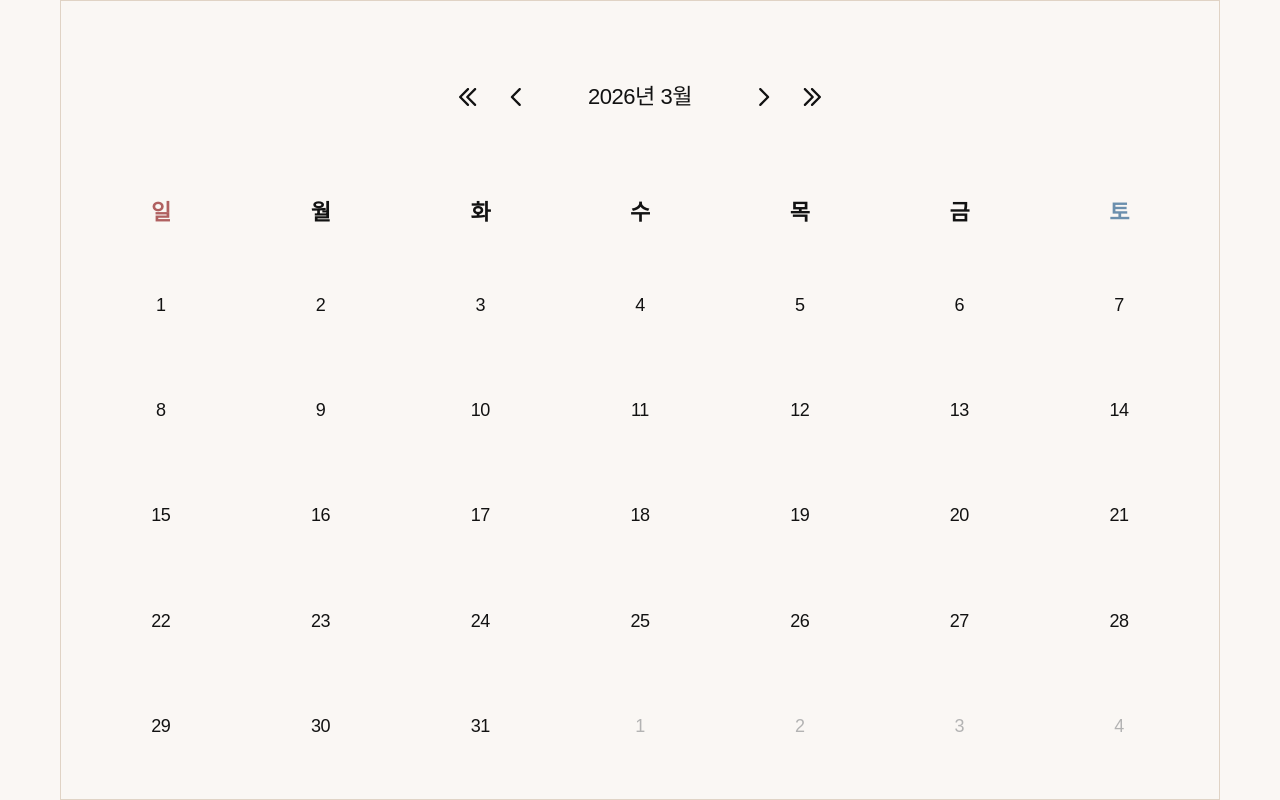
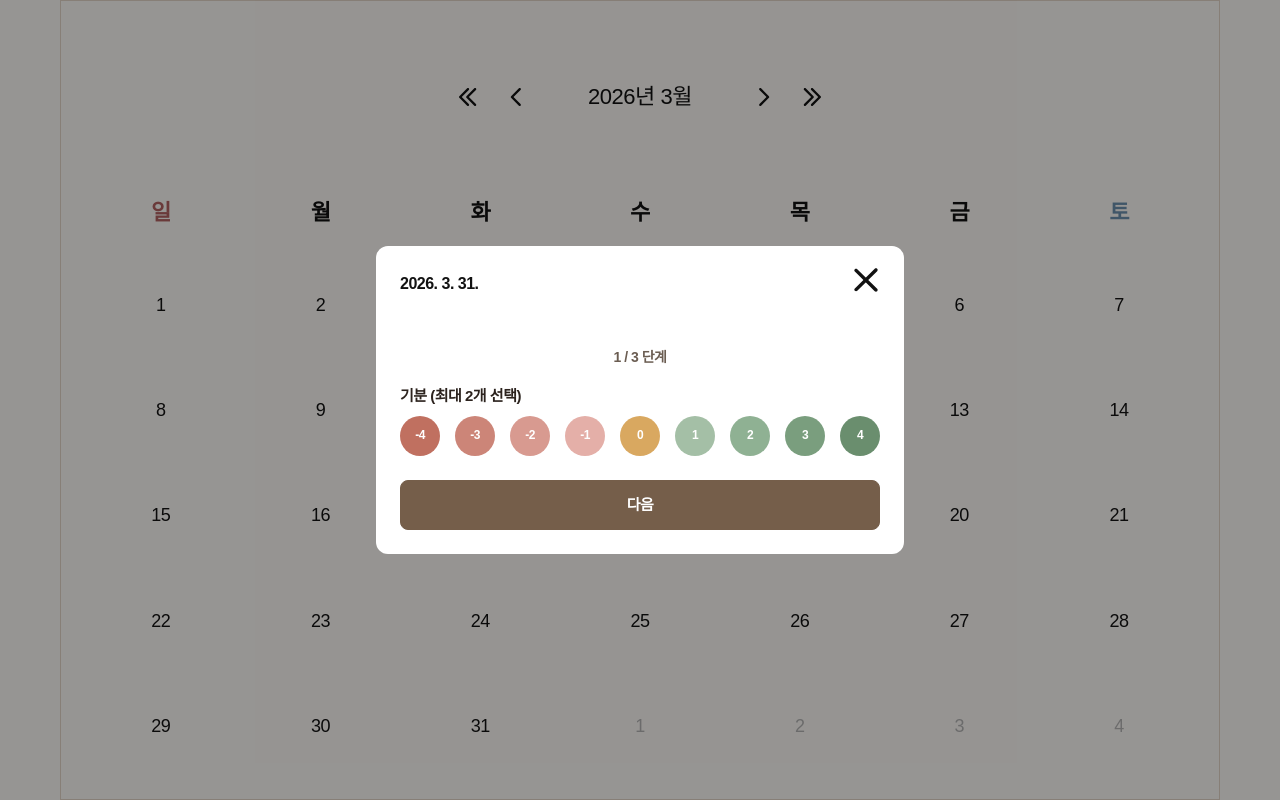
Before and after one commit to strawberrylounge/daily-mood-diary-web, a Next.js app: page / in a window 1280 px wide. Both pictures are taken after a click on the button "31". Built offline with nearby package versions, Linux system fonts and the light colour scheme; a web font is replaced by a local one.

Commit message:
feat: 모달 연결

```diff
--- a/src/components/calendar/Calendar.tsx
+++ b/src/components/calendar/Calendar.tsx
@@ -1,7 +1,10 @@
 "use client";
 
+import { useState } from "react";
 import ReactCalendar from "react-calendar";
 
+import Modal from "@/components/common/Modal";
+import RecordForm from "@/components/record/RecordForm";
 import ChevronIcon from "@/assets/icons/chevron.svg";
 import ChevronDoubleIcon from "@/assets/icons/chevron-double.svg";
 
@@ -11,14 +14,19 @@ type ValuePiece = Date | null;
 type Value = ValuePiece | [ValuePiece, ValuePiece];
 
 export default function Calendar() {
-  const handleChange = (value: Value) => {
-    console.log(value);
+  const [selectedDate, setSelectedDate] = useState<Date | null>(null);
+  const [isModalOpen, setIsModalOpen] = useState(false);
+
+  const handleDayClick = (date: Date) => {
+    setSelectedDate(date);
+    setIsModalOpen(true);
   };
 
   return (
+    <>
       <div className={styles.container}>
         <ReactCalendar
-        onChange={handleChange}
+          onClickDay={handleDayClick}
           locale="ko-KR"
           calendarType="gregory"
           prevLabel={<ChevronIcon style={{ transform: "rotate(180deg)" }} />}
@@ -30,5 +38,18 @@ export default function Calendar() {
           formatDay={(locale, date) => date.getDate().toString()}
         />
       </div>
+      <Modal
+        isOpen={isModalOpen}
+        onClose={() => setIsModalOpen(false)}
+        title={selectedDate?.toLocaleDateString("ko-KR") ?? ""}
+      >
+        {selectedDate && (
+          <RecordForm
+            date={selectedDate}
+            onClose={() => setIsModalOpen(false)}
+          />
+        )}
+      </Modal>
+    </>
   );
 }
--- a/src/components/common/Modal.module.scss
+++ b/src/components/common/Modal.module.scss
@@ -0,0 +1,42 @@
+@use "../../styles/abstracts/index" as *;
+
+.overlay {
+  z-index: 99;
+  position: fixed;
+  inset: 0;
+  @include flexbox(center);
+  background: rgba($color: color("black"), $alpha: 0.4);
+  .modal {
+    display: flex;
+    flex-direction: column;
+    border-radius: 12px;
+    background: color("surface");
+  }
+}
+
+.header {
+  display: flex;
+  align-items: center;
+  justify-content: space-between;
+  padding: 20px 24px;
+  border-bottom: 1px solid var(--color-border);
+  flex-shrink: 0;
+}
+
+.title {
+  font-size: 16px;
+  font-weight: 600;
+}
+
+.closeBtn {
+  background: none;
+  border: none;
+  cursor: pointer;
+  font-size: 16px;
+  color: var(--color-text-secondary);
+}
+
+.body {
+  overflow-y: auto;
+  padding: 24px;
+}
--- a/src/components/common/Modal.tsx
+++ b/src/components/common/Modal.tsx
@@ -0,0 +1,49 @@
+"use client";
+
+import { useEffect } from "react";
+
+import CloseIcon from "@/assets/icons/close.svg";
+
+import styles from "./Modal.module.scss";
+
+interface ModalProps {
+  isOpen: boolean;
+  onClose: () => void;
+  title?: string;
+  children: React.ReactNode;
+}
+
+export default function Modal({
+  isOpen,
+  onClose,
+  title,
+  children,
+}: ModalProps) {
+  // 모달 열릴 때 스크롤 막기
+  useEffect(() => {
+    if (isOpen) {
+      document.body.style.overflow = "hidden";
+    } else {
+      document.body.style.overflow = "";
+    }
+    return () => {
+      document.body.style.overflow = "";
+    };
+  }, [isOpen]);
+
+  if (!isOpen) return null;
+
+  return (
+    <div className={styles.overlay} onClick={onClose}>
+      <div className={styles.modal} onClick={(e) => e.stopPropagation()}>
+        <div className={styles.header}>
+          {title && <h2 className={styles.title}>{title}</h2>}
+          <button className={styles.closeBtn} onClick={onClose}>
+            <CloseIcon />
+          </button>
+        </div>
+        <div className={styles.body}>{children}</div>
+      </div>
+    </div>
+  );
+}
--- a/src/components/record/RecordForm.module.scss
+++ b/src/components/record/RecordForm.module.scss
@@ -0,0 +1,120 @@
+.container {
+  display: flex;
+  flex-direction: column;
+  gap: 16px;
+  min-width: 480px;
+}
+
+.stepIndicator {
+  text-align: center;
+  font-size: 14px;
+  color: #6b5d52;
+  font-weight: 600;
+}
+
+.subtitle {
+  font-size: 16px;
+  font-weight: 700;
+  color: #755e4a;
+  margin: 8px 0 4px;
+}
+
+.field {
+  display: flex;
+  flex-direction: column;
+  gap: 8px;
+}
+
+.label {
+  font-size: 15px;
+  font-weight: 600;
+  color: #2c231e;
+}
+
+.scoreRow {
+  display: flex;
+  gap: 4px;
+  justify-content: space-between;
+}
+
+.scoreBtn {
+  width: 40px;
+  height: 40px;
+  border-radius: 50%;
+  border: 2px solid transparent;
+  color: #fff;
+  font-size: 12px;
+  font-weight: 600;
+  cursor: pointer;
+  transition: border-color 0.15s;
+
+  &:hover {
+    opacity: 0.85;
+  }
+}
+
+.scoreBtnSelected {
+  border-color: #2c231e;
+  border-width: 3px;
+}
+
+.input {
+  border: 1px solid #e0d3c5;
+  border-radius: 8px;
+  padding: 10px 12px;
+  font-size: 15px;
+  color: #2c231e;
+  outline: none;
+
+  &:focus {
+    border-color: #755e4a;
+  }
+}
+
+.textarea {
+  border: 1px solid #e0d3c5;
+  border-radius: 8px;
+  padding: 10px 12px;
+  font-size: 15px;
+  color: #2c231e;
+  resize: vertical;
+  outline: none;
+  font-family: inherit;
+
+  &:focus {
+    border-color: #755e4a;
+  }
+}
+
+.navBtns {
+  display: flex;
+  gap: 12px;
+  margin-top: 8px;
+}
+
+.navBtn {
+  flex: 1;
+  padding: 12px;
+  border-radius: 8px;
+  border: 1px solid #e0d3c5;
+  background: #fff;
+  font-size: 15px;
+  font-weight: 600;
+  color: #2c231e;
+  cursor: pointer;
+
+  &:hover {
+    background: #faf7f4;
+  }
+}
+
+.navBtnPrimary {
+  background: #755e4a;
+  border-color: #755e4a;
+  color: #fff;
+
+  &:hover {
+    background: #5d4a3a;
+    border-color: #5d4a3a;
+  }
+}
--- a/src/components/record/RecordForm.tsx
+++ b/src/components/record/RecordForm.tsx
@@ -0,0 +1,178 @@
+"use client";
+
+import { useState } from "react";
+
+import styles from "./RecordForm.module.scss";
+
+interface RecordFormProps {
+  date: Date;
+  onClose: () => void;
+}
+
+const SCORE_RANGE = [-4, -3, -2, -1, 0, 1, 2, 3, 4];
+
+const getScoreColor = (score: number) => {
+  const colorMap: Record<number, string> = {
+    "-4": "#C07060",
+    "-3": "#CC8578",
+    "-2": "#D89A90",
+    "-1": "#E4AFA8",
+    "0": "#D9A860",
+    "1": "#A4BFA6",
+    "2": "#8FB193",
+    "3": "#7A9E7E",
+    "4": "#6A8E6E",
+  };
+  return colorMap[score] ?? "#D9A860";
+};
+
+export default function RecordForm({ date, onClose }: RecordFormProps) {
+  const [currentStep, setCurrentStep] = useState(1);
+  const [selectedMoods, setSelectedMoods] = useState<number[]>([]);
+  const [anxiety, setAnxiety] = useState<number | null>(null);
+  const [anger, setAnger] = useState<number | null>(null);
+  const [interest, setInterest] = useState<number | null>(null);
+  const [activity, setActivity] = useState<number | null>(null);
+  const [thoughtSpeed, setThoughtSpeed] = useState<number | null>(null);
+  const [thoughtContent, setThoughtContent] = useState<number | null>(null);
+  const [sleepHours, setSleepHours] = useState("");
+  const [notes, setNotes] = useState("");
+
+  const handleMoodClick = (value: number) => {
+    if (selectedMoods.includes(value)) {
+      setSelectedMoods(selectedMoods.filter((m) => m !== value));
+    } else if (selectedMoods.length < 2) {
+      setSelectedMoods([...selectedMoods, value]);
+    }
+  };
+
+  const handleSave = () => {
+    console.log("저장:", {
+      date,
+      selectedMoods,
+      anxiety,
+      anger,
+      interest,
+      activity,
+      thoughtSpeed,
+      thoughtContent,
+      sleepHours,
+      notes,
+    });
+    onClose();
+  };
+
+  const scoreRow = (
+    label: string,
+    value: number | null,
+    setValue: (v: number) => void
+  ) => (
+    <div className={styles.field}>
+      <p className={styles.label}>{label}</p>
+      <div className={styles.scoreRow}>
+        {SCORE_RANGE.map((score) => (
+          <button
+            key={score}
+            className={`${styles.scoreBtn} ${value === score ? styles.scoreBtnSelected : ""}`}
+            style={{ backgroundColor: getScoreColor(score) }}
+            onClick={() => setValue(score)}
+          >
+            {score}
+          </button>
+        ))}
+      </div>
+    </div>
+  );
+
+  return (
+    <div className={styles.container}>
+      <p className={styles.stepIndicator}>{currentStep} / 3 단계</p>
+
+      {currentStep === 1 && (
+        <div className={styles.field}>
+          <p className={styles.label}>기분 (최대 2개 선택)</p>
+          <div className={styles.scoreRow}>
+            {SCORE_RANGE.map((val) => (
+              <button
+                key={val}
+                className={`${styles.scoreBtn} ${selectedMoods.includes(val) ? styles.scoreBtnSelected : ""}`}
+                style={{ backgroundColor: getScoreColor(val) }}
+                onClick={() => handleMoodClick(val)}
+              >
+                {val}
+              </button>
+            ))}
+          </div>
+        </div>
+      )}
+
+      {currentStep === 2 && (
+        <>
+          <p className={styles.subtitle}>정서 반응</p>
+          {scoreRow("두려움/소심함/걱정/불안", anxiety, setAnxiety)}
+          {scoreRow("짜증/분노", anger, setAnger)}
+          <p className={styles.subtitle}>의욕</p>
+          {scoreRow("관심/흥미/즐거움/소비/계획", interest, setInterest)}
+          {scoreRow("활동량", activity, setActivity)}
+          <p className={styles.subtitle}>생각</p>
+          {scoreRow("생각의 속도와 양", thoughtSpeed, setThoughtSpeed)}
+          {scoreRow("생각의 내용", thoughtContent, setThoughtContent)}
+        </>
+      )}
+
+      {currentStep === 3 && (
+        <>
+          <div className={styles.field}>
+            <p className={styles.label}>수면 시간 (시간)</p>
+            <input
+              className={styles.input}
+              type="number"
+              value={sleepHours}
+              onChange={(e) => setSleepHours(e.target.value)}
+              placeholder="예: 7 또는 7.5"
+              min="0"
+              step="0.5"
+            />
+          </div>
+          <div className={styles.field}>
+            <p className={styles.label}>메모 (선택사항)</p>
+            <textarea
+              className={styles.textarea}
+              value={notes}
+              onChange={(e) => setNotes(e.target.value)}
+              placeholder="특이사항을 기록하세요"
+              rows={4}
+            />
+          </div>
+        </>
+      )}
+
+      <div className={styles.navBtns}>
+        {currentStep > 1 && (
+          <button
+            className={styles.navBtn}
+            onClick={() => setCurrentStep((s) => s - 1)}
+          >
+            이전
+          </button>
+        )}
+        {currentStep < 3 && (
+          <button
+            className={`${styles.navBtn} ${styles.navBtnPrimary}`}
+            onClick={() => setCurrentStep((s) => s + 1)}
+          >
+            다음
+          </button>
+        )}
+        {currentStep === 3 && (
+          <button
+            className={`${styles.navBtn} ${styles.navBtnPrimary}`}
+            onClick={handleSave}
+          >
+            저장하기
+          </button>
+        )}
+      </div>
+    </div>
+  );
+}
```
Also changed, not shown: src/assets/icons/close.svg (added). Lines whose indentation alone changed are shown as unchanged.
